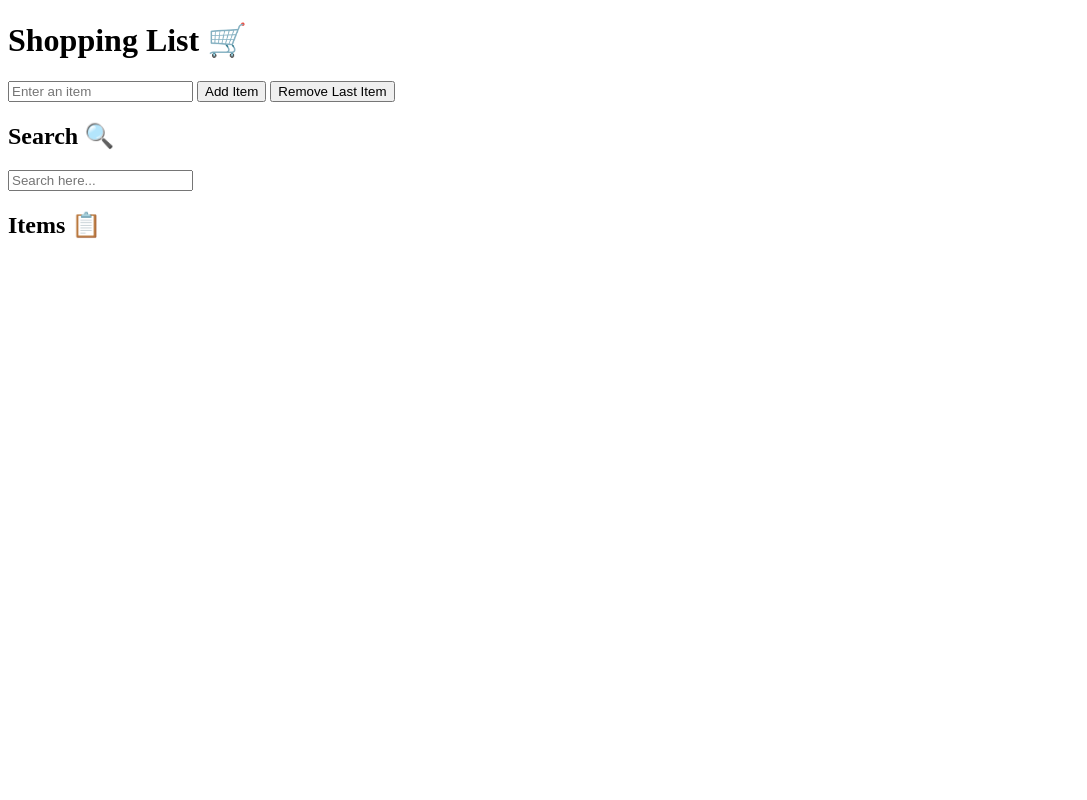
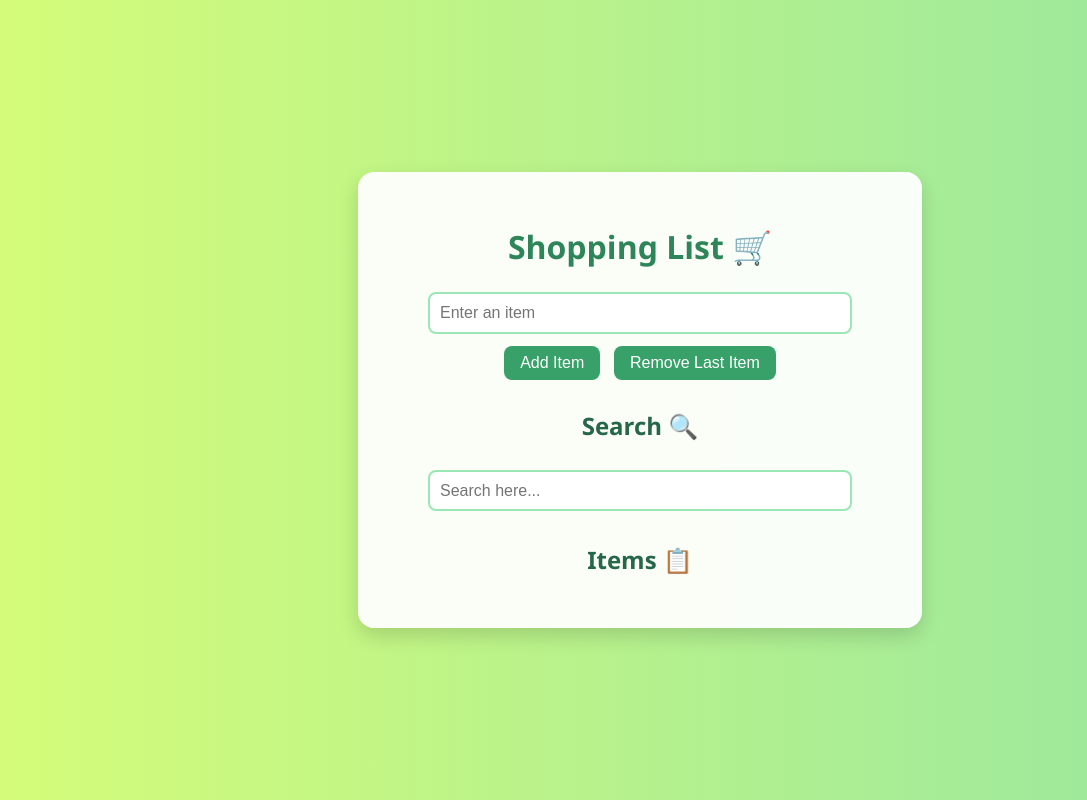
Before and after one commit to khadijaAmzoug/Lab2-Module4, a plain HTML site: page shoppingList-task2-3/index.html in a window 1280 px wide. Shown: the whole page, without its empty margins (0-1087 px from the left). Drawn offline with Linux system fonts and the light colour scheme.

Commit message:
add all fils

```diff
--- a/shoppingList-task1/style.css
+++ b/shoppingList-task1/style.css
@@ -1,4 +1,3 @@
-/* خلفية ناعمة */
 body {
   font-family: 'Segoe UI', Tahoma, Geneva, Verdana, sans-serif;
   background-color: rgb(255, 226, 232);
@@ -7,14 +6,12 @@ body {
   color: #333;
 }
 
-/* عنوان رئيسي */
 h1 {
   color: #699b3e;
   text-align: center;
   margin-bottom: 30px;
 }
 
-/* الحقول والأزرار */
 input[type="text"] {
   padding: 10px;
   font-size: 16px;
@@ -41,13 +38,11 @@ button:hover {
   background-color: #ec8eaa;
 }
 
-/* العنوان الفرعي */
 h2 {
   margin-top: 30px;
   color: #4f7942;
 }
 
-/* قائمة العناصر */
 ul {
   list-style: none;
   padding: 0;
--- a/shoppingList-task2-3/index.html
+++ b/shoppingList-task2-3/index.html
@@ -8,18 +8,24 @@
 </head>
 <body>
 
+
+  <main>
     <h1>Shopping List 🛒</h1>
 
     <!-- Input to add new item -->
     <input type="text" id="itemInput" placeholder="Enter an item" />
+
+    <div class="buttons">
       <button onclick="addItemFromInput()">Add Item</button>
       <button onclick="removeLastItem()">Remove Last Item</button>
+    </div>
 
     <h2>Search 🔍</h2>
     <input type="text" id="searchInput" placeholder="Search here..." oninput="filterItems()" />
 
     <h2>Items 📋</h2>
     <ul id="listDisplay"></ul>
+  </main>
 
 </body>
 </html>
--- a/shoppingList-task2-3/style.css
+++ b/shoppingList-task2-3/style.css
@@ -1,63 +1,68 @@
-let shoppingList = [];
-
-// Add item if not duplicate
-function addItem(item) {
-  const lowerItem = item.toLowerCase();
-  const exists = shoppingList.some(existing => existing.toLowerCase() === lowerItem);
-
-  if (!exists) {
-    shoppingList.push(item);
-  } else {
-    alert("This item already exists!");
-  }
+body {
+  margin: 0;
+  padding: 0;
+  font-family: 'Segoe UI', sans-serif;
+  background: linear-gradient(to right, #d4fc79, #96e6a1); /* ألوان ربيعية */
+  min-height: 100vh;
+  display: flex;
+  justify-content: center;
+  align-items: center;
 }
 
-// Add item from input field
-function addItemFromInput() {
-  const input = document.getElementById("itemInput");
-  const newItem = input.value.trim();
-
-  if (newItem !== "") {
-    addItem(newItem);
-    input.value = "";
-    displayList(shoppingList);
-  }
+main {
+  background-color: #ffffffee;
+  padding: 2rem;
+  border-radius: 16px;
+  box-shadow: 0 8px 20px rgba(0, 0, 0, 0.15);
+  max-width: 500px;
+  width: 90%;
+  text-align: center;
 }
 
-// Remove last item and update display
-function removeLastItem() {
-  if (shoppingList.length > 0) {
-    shoppingList.pop();
-    displayList(shoppingList);
-  }
+h1 {
+  color: #2f855a;
+  margin-bottom: 1rem;
 }
 
-// Display the list in the UL element
-function displayList(listToShow) {
-  const listDisplay = document.getElementById("listDisplay");
-  listDisplay.innerHTML = "";
-
-  if (listToShow.length === 0) {
-    const li = document.createElement("li");
-    li.textContent = "The list is empty.";
-    li.style.color = "gray";
-    listDisplay.appendChild(li);
-    return;
-  }
-
-  listToShow.forEach(item => {
-    const li = document.createElement("li");
-    li.textContent = item;
-    listDisplay.appendChild(li);
-  });
+h2 {
+  color: #276749;
+  margin-top: 1.5rem;
 }
 
-// filter and display results
-function filterItems() {
-  const searchValue = document.getElementById("searchInput").value.trim();
-  const filtered = shoppingList.filter(item =>
-    item.toLowerCase().includes(searchValue.toLowerCase())
-  );
+input[type="text"] {
+  width: 80%;
+  padding: 0.6rem;
+  margin: 0.5rem 0;
+  border: 2px solid #9ae6b4;
+  border-radius: 8px;
+  font-size: 1rem;
+}
 
-  displayList(filtered);
+button {
+  background-color: #38a169;
+  color: white;
+  border: none;
+  padding: 0.5rem 1rem;
+  margin: 0.3rem;
+  border-radius: 8px;
+  cursor: pointer;
+  font-size: 1rem;
+  transition: background-color 0.3s ease;
 }
+
+button:hover {
+  background-color: #2f855a;
+}
+
+ul {
+  list-style: none;
+  padding: 0;
+}
+
+li {
+  background-color: #f0fff4;
+  margin: 0.4rem 0;
+  padding: 0.6rem;
+  border: 1px solid #c6f6d5;
+  border-radius: 6px;
+}
```
Also changed, not shown: shoppingList-task1/script.js (+7 -12 lines). Lines whose indentation alone changed are shown as unchanged.
